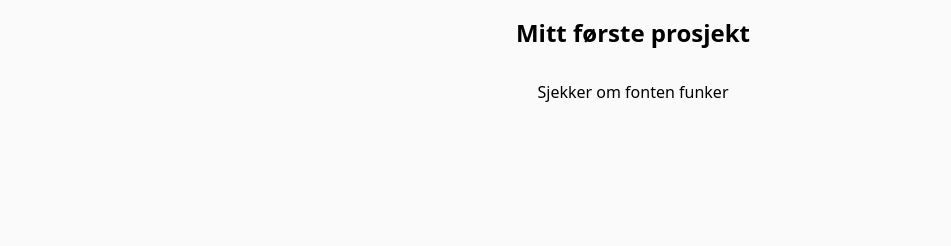
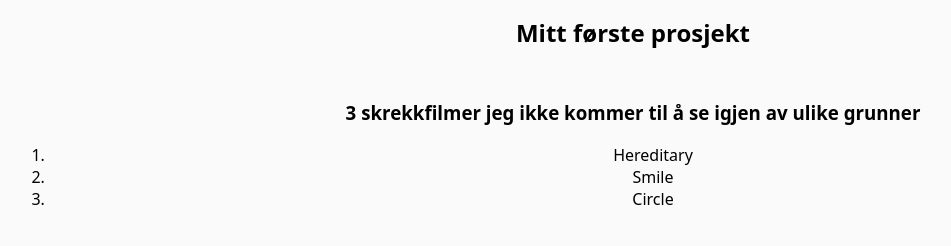
Before and after one commit to lise-charlotte/prosjekt-1, a website: page index.html in a window 1280 px wide. Shown: the whole page, without its empty margins (7-958 px from the left). Drawn offline with Linux system fonts and the light colour scheme.

Commit message:
Added some text into main

```diff
--- a/index.html
+++ b/index.html
@@ -11,7 +11,14 @@
     <header>
       <h1>Mitt første prosjekt</h1>
     </header>
-    <main>Sjekker om fonten funker</main>
+    <main>
+      <h3>3 skrekkfilmer jeg ikke kommer til å se igjen av ulike grunner</h3>
+      <ol>
+        <li>Hereditary</li>
+        <li>Smile</li>
+        <li>Circle</li>
+      </ol>
+    </main>
     <footer></footer>
   </body>
 </html>
```
